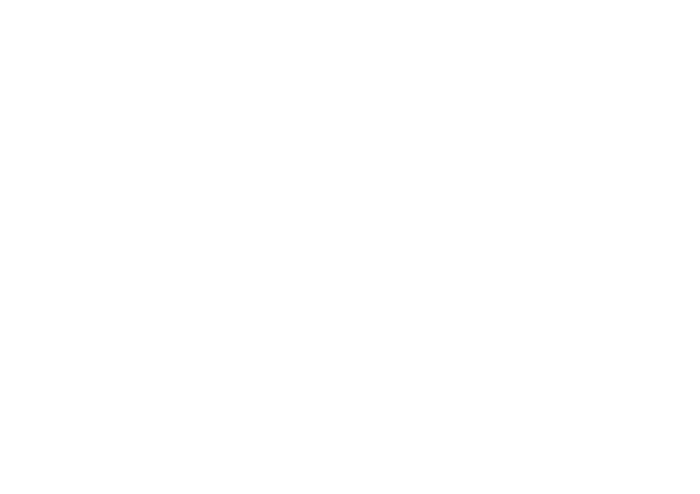
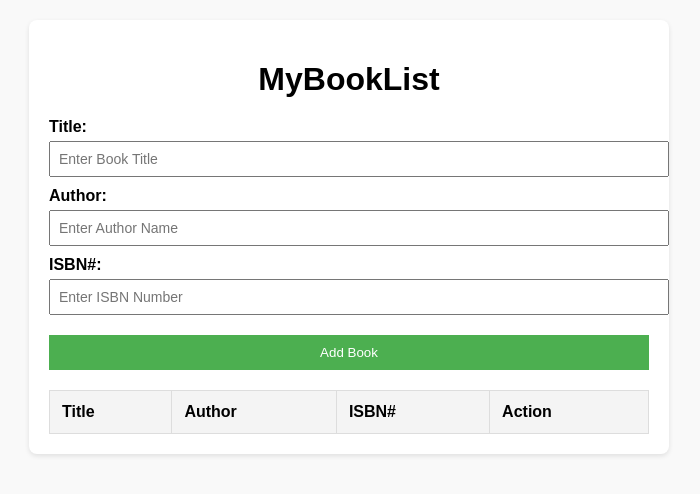
Before and after one commit to acciojob/book-list-Joskemu, a website: page main.html in a window 1280 px wide. Shown: the whole page, without its empty margins (291-991 px from the left). Drawn offline with Linux system fonts and the light colour scheme.

Commit message:
created a submission

```diff
--- a/main.html
+++ b/main.html
@@ -1,16 +1,49 @@
 <!DOCTYPE html>
-
-<html>
+<html lang="en">
 
 <head>
-	<link rel="stylesheet" href="styles.css">
+  <meta charset="UTF-8">
+  <meta name="viewport" content="width=device-width, initial-scale=1.0">
+  <title>MyBookList</title>
+  <link rel="stylesheet" href="styles.css">
 </head>
 
 <body>
-	<!-- the entire body must be written by student -->
-    <script type="text/javascript" src="./script.js">
-</script>
 
+  <div class="container">
+    <h1>MyBookList</h1>
+
+    <!-- Form for adding books -->
+    <div class="form-group">
+      <label for="title">Title:</label>
+      <input type="text" id="title" placeholder="Enter Book Title" />
+    </div>
+    <div class="form-group">
+      <label for="author">Author:</label>
+      <input type="text" id="author" placeholder="Enter Author Name" />
+    </div>
+    <div class="form-group">
+      <label for="isbn">ISBN#:</label>
+      <input type="text" id="isbn" placeholder="Enter ISBN Number" />
+    </div>
+    <button id="submit">Add Book</button>
+
+    <table class="table table-striped">
+      <thead>
+        <tr>
+          <th>Title</th>
+          <th>Author</th>
+          <th>ISBN#</th>
+          <th>Action</th>
+        </tr>
+      </thead>
+      <tbody id="book-list">
+        <!-- Dynamic rows will be added here -->
+      </tbody>
+    </table>
+  </div>
+
+  <script src="script.js"></script>
 </body>
 
 </html>
--- a/script.js
+++ b/script.js
@@ -1 +1,41 @@
 //your JS code here. If required.
+// Get references to the HTML elements
+const titleInput = document.getElementById('title');
+const authorInput = document.getElementById('author');
+const isbnInput = document.getElementById('isbn');
+const submitButton = document.getElementById('submit');
+const bookList = document.getElementById('book-list');
+
+// Add event listener to the submit button
+submitButton.addEventListener('click', function () {
+  const title = titleInput.value.trim();
+  const author = authorInput.value.trim();
+  const isbn = isbnInput.value.trim();
+
+  if (title && author && isbn) {
+    // Create a new row with the book information
+    const row = document.createElement('tr');
+    row.innerHTML = `
+      <td>${title}</td>
+      <td>${author}</td>
+      <td>${isbn}</td>
+      <td><button class="delete">Clear</button></td>
+    `;
+
+    // Append the row to the book list table
+    bookList.appendChild(row);
+
+    // Add event listener to the clear button in the new row
+    const deleteButton = row.querySelector('.delete');
+    deleteButton.addEventListener('click', function () {
+      row.remove();
+    });
+
+    // Clear input fields
+    titleInput.value = '';
+    authorInput.value = '';
+    isbnInput.value = '';
+  } else {
+    alert('Please fill in all fields.');
+  }
+});
--- a/styles.css
+++ b/styles.css
@@ -1 +1,79 @@
 /*  your css code here. If applicable */
+body {
+  font-family: Arial, sans-serif;
+  margin: 0;
+  padding: 20px;
+  background-color: #f9f9f9;
+}
+
+.container {
+  max-width: 600px;
+  margin: auto;
+  background-color: #fff;
+  padding: 20px;
+  border-radius: 8px;
+  box-shadow: 0 2px 5px rgba(0, 0, 0, 0.1);
+}
+
+h1 {
+  text-align: center;
+  margin-bottom: 20px;
+}
+
+.form-group {
+  margin-bottom: 10px;
+}
+
+label {
+  display: block;
+  font-weight: bold;
+}
+
+input {
+  width: 100%;
+  padding: 8px;
+  margin-top: 5px;
+  font-size: 14px;
+}
+
+button {
+  width: 100%;
+  padding: 10px;
+  background-color: #4CAF50;
+  color: white;
+  border: none;
+  cursor: pointer;
+  margin-top: 10px;
+}
+
+button:hover {
+  background-color: #45a049;
+}
+
+table {
+  width: 100%;
+  margin-top: 20px;
+  border-collapse: collapse;
+}
+
+th, td {
+  padding: 12px;
+  text-align: left;
+  border: 1px solid #ddd;
+}
+
+th {
+  background-color: #f4f4f4;
+}
+
+.delete {
+  background-color: red;
+  color: white;
+  border: none;
+  padding: 5px;
+  cursor: pointer;
+}
+
+.delete:hover {
+  background-color: darkred;
+}
```
